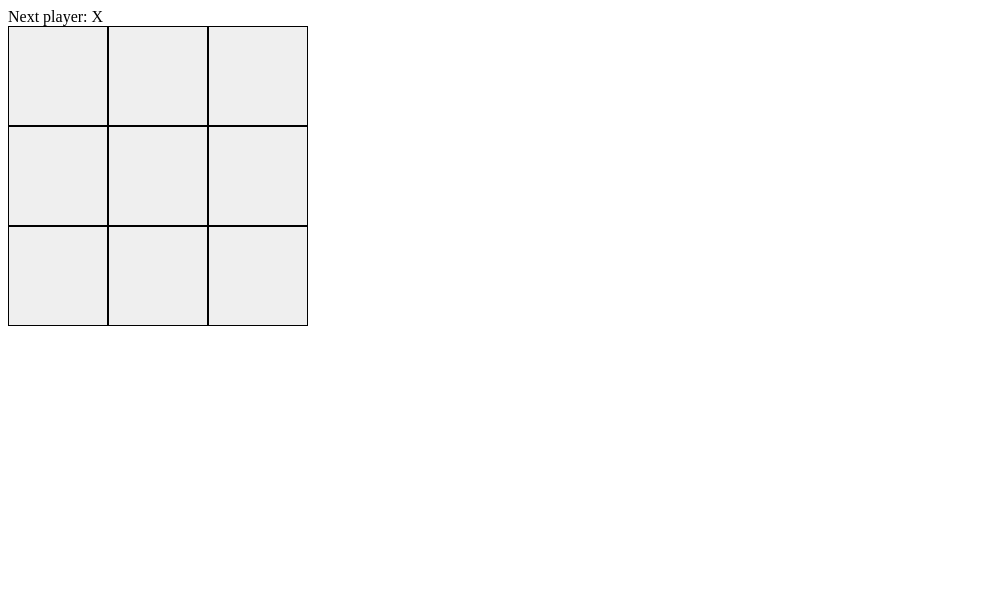
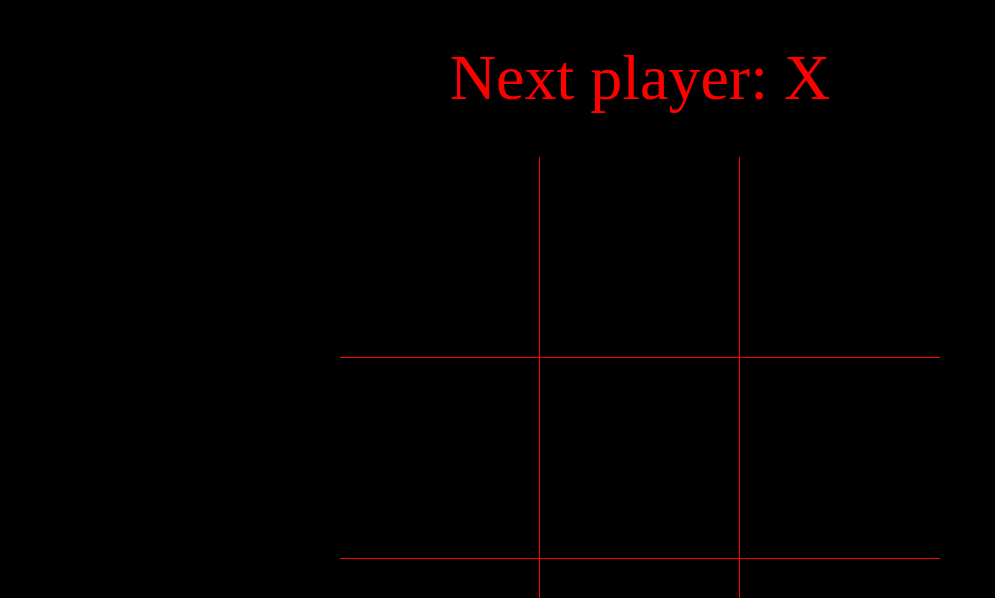
Before and after one commit to koloso-s/tic-tac-toe-react, a React (Vite) app in the folder tic-tac-toe/: page / in a window 1280 px wide. Shown: the top 598 px of the page, without its empty margins (0-995 px from the left). Built offline with nearby package versions, Linux system fonts and the light colour scheme.

Commit message:
added style

```diff
--- a/tic-tac-toe/src/App.css
+++ b/tic-tac-toe/src/App.css
@@ -1,10 +1,37 @@
+*{
+  padding: 0;
+  margin: 0;
+  box-sizing: border-box;
+}
 .square{
-  border: 1px solid black;
-  font-size: 4rem;
-  width: 100px;
-  height: 100px
+  border: none;
+  background-color: black;
+  color: red;
+  text-shadow: 1px 1px 12px rgb(255, 0, 0);
+  font-size: 6rem;
+  width: 200px;
+  height: 200px
+}
+.square:nth-child(1),.square:nth-child(2){
+  border-right: 1px solid red;
+}
+.board-row:nth-child(1),.board-row:nth-child(2){
+  border-bottom: 1px solid red;
 }
 .board-row{
   display: flex;
   align-items: center;
 }
+#root{
+  background-color: black;
+  width: 100%;
+  height: 100vh;
+  display: flex;
+  align-items: center;
+  justify-content: space-evenly;
+  flex-direction: column;
+}
+.status{
+  color: red;
+  font-size: 4rem;
+}
--- a/tic-tac-toe/src/App.jsx
+++ b/tic-tac-toe/src/App.jsx
@@ -38,6 +38,7 @@ export default function Board() {
   return (
     <>
       <div className="status">{status}</div>
+      <div className="board">
       <div className="board-row">
         <Square value={squares[0]} onSquareClick={() => handleClick(0)}/>
         <Square value={squares[1]} onSquareClick={() => handleClick(1)}/>
@@ -52,6 +53,7 @@ export default function Board() {
         <Square value={squares[6]} onSquareClick={() => handleClick(6)}/>
         <Square value={squares[7]} onSquareClick={() => handleClick(7)}/>
         <Square value={squares[8]} onSquareClick={() => handleClick(8)}/>
+      </div>
       </div>
     </>
   );
```
